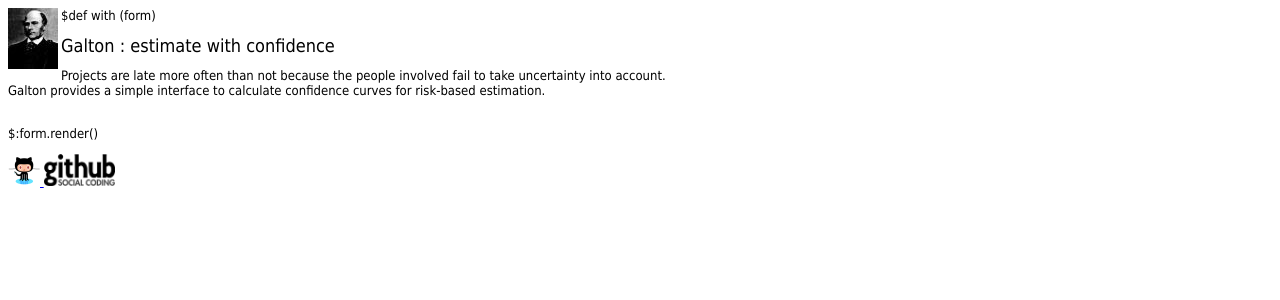
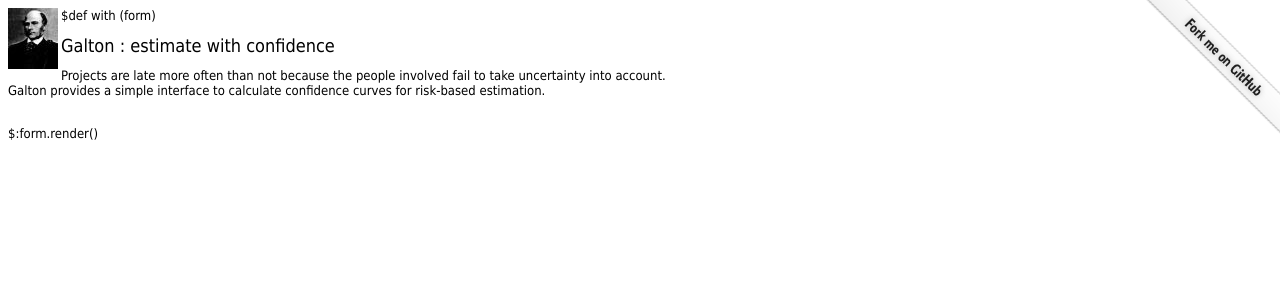
Before and after one commit to macterra/galton, a Python web app: template templates/form.html in a window 1280 px wide. Shown: the top 300 px of the page. Run offline with Jinja, Linux system fonts and the light colour scheme; the template is opened without the code that fills it, so the values that code supplies are empty.

Commit message:
Replaced github logo with ribbon

```diff
--- a/templates/form.html
+++ b/templates/form.html
@@ -6,6 +6,9 @@
 <link rel="stylesheet" type="text/css" href="/static/muffin.css" />
 </head>
 <body>
+<div style="position:absolute;right:0px;top:0px" >
+    <a href="https://github.com/macterra/galton"><img src="/static/fork-me-on-github.png" /></a>
+</div>
 <a href="/"><img src="/static/galton.jpg" align="left" /></a>
 <h1>Galton : estimate with confidence</h1>
 
@@ -20,10 +23,5 @@
 $:form.render()
 </div>
 
-<p/>
-<a href="https://github.com/macterra/galton">
-    <img src="/static/github.png" width="32" height="32" alt="hosted at github" />
-    <img src="/static/github_logo.png" height="32" alt="hosted at github" />
-</a>
 </body>
 </html>
```
Also changed, not shown: static/fork-me-on-github.png (added).
